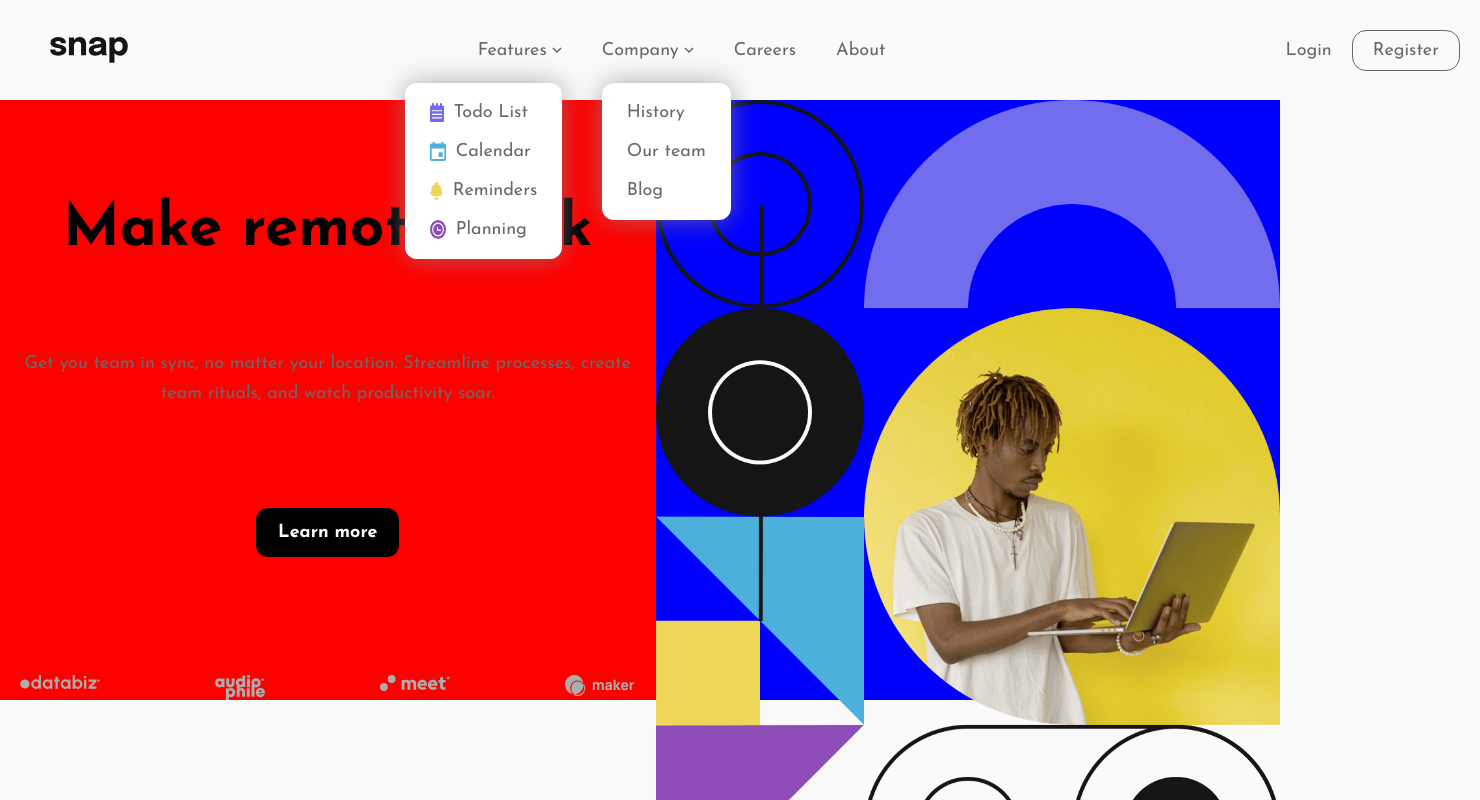
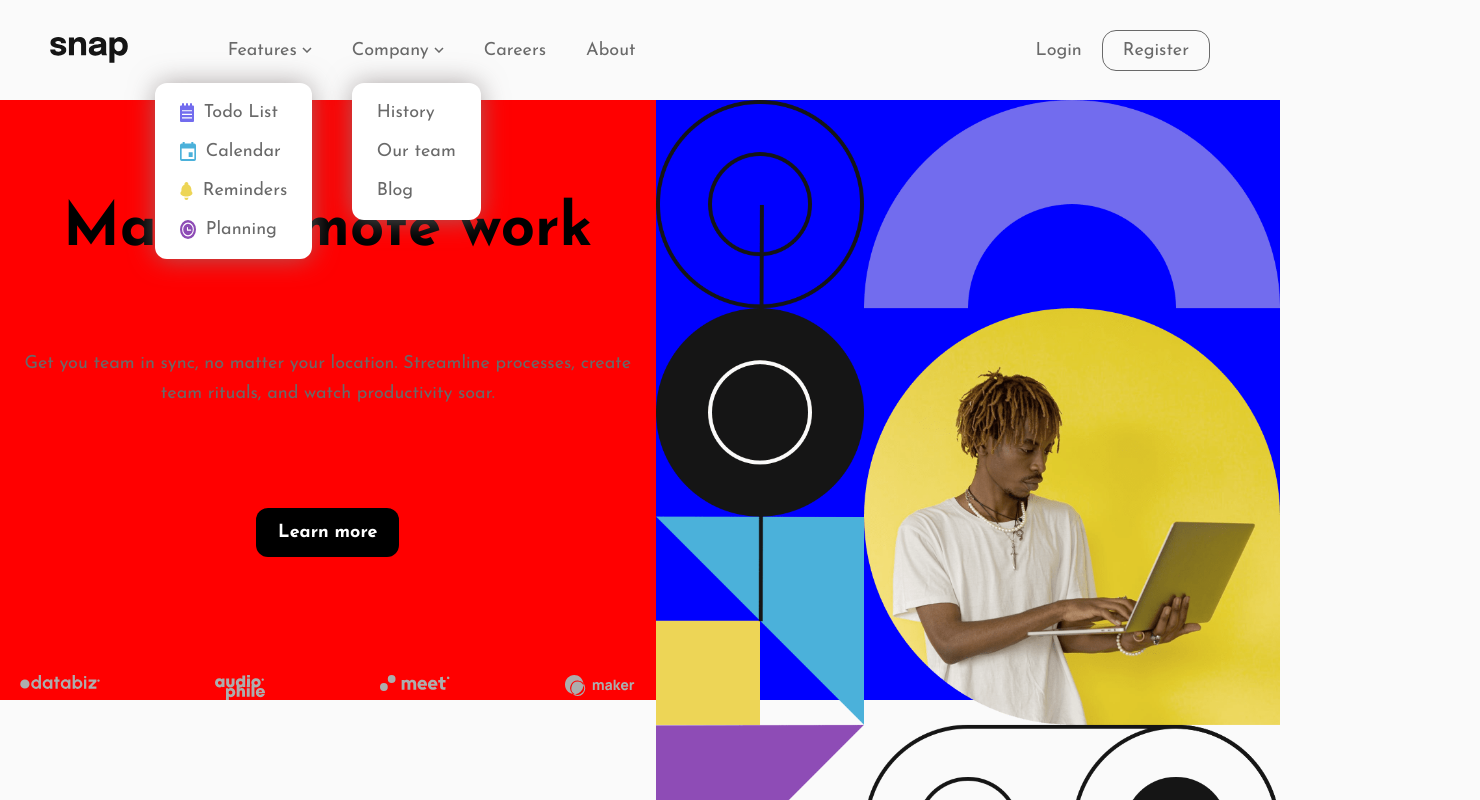
Before and after one commit to ericseparovic/intro-section-with-dropdown-navigation, a React (Vite) app: page / in a window 1280 px wide. Shown: the top 800 px of the page, 1480 px wide, since content can reach past the window. Built offline with nearby package versions, Linux system fonts and the light colour scheme.

Commit message:
Fix side nav size

```diff
--- a/src/styles/components/_header.scss
+++ b/src/styles/components/_header.scss
@@ -22,7 +22,7 @@
     gap: 3rem;
     height: 100%;
     width: 25rem;
-    top: 0;
+    top: 0rem;
     right: -25rem;
     padding: 2rem;
     background-color: $almostWhite;
@@ -37,6 +37,7 @@
         align-items: center;
         justify-content: space-between;
         padding-left: 10rem;
+        right: 0;
     }
 }
 
@@ -158,6 +159,7 @@
 }
 
 
+
 .active {
     right: 0rem;
 }
```
